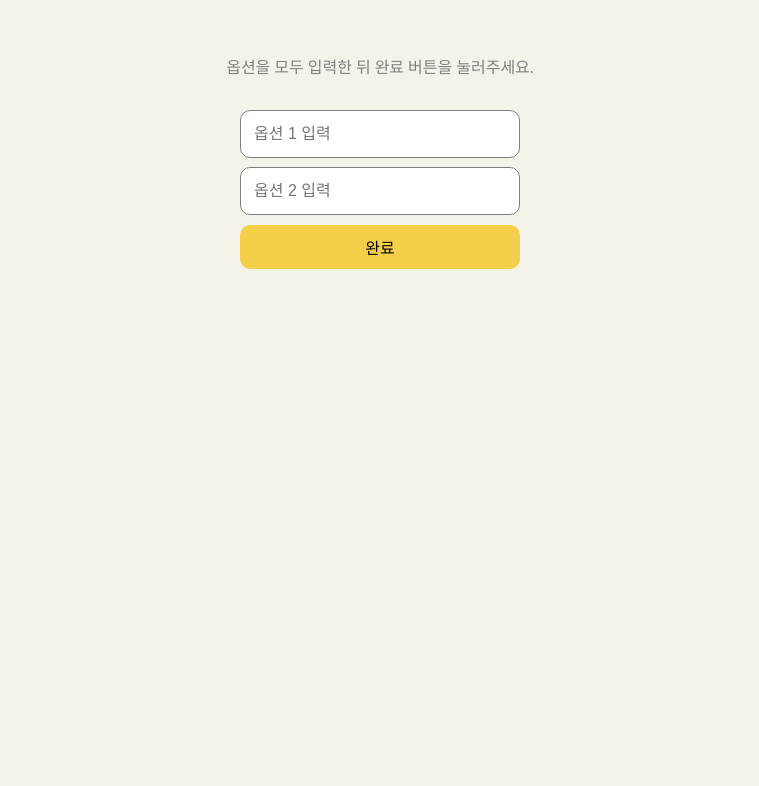
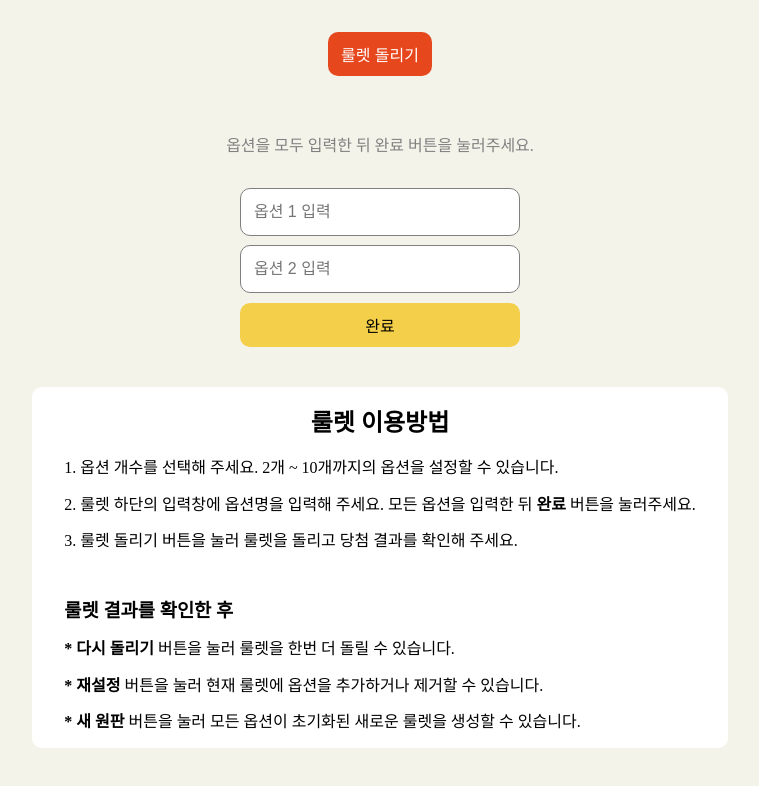
Before and after one commit to Yoonyesol/roulette, a Next.js app: page / in a window 1280 px wide. Shown: the part 582-1368 px from the top of the page, without its empty margins (260-1019 px from the left). Before the commit the page ends 923 px from the top, so only its background shows below. Built offline with nearby package versions, Linux system fonts and the light colour scheme.

Commit message:
🔨 chore: 메타 태그 추가 및 룰렛 사이트 이용방법 추가

```diff
--- /dev/null
+++ b/components/Explain.js
@@ -0,0 +1,37 @@
+import style from "./Explain.module.css";
+
+const Explain = () => {
+  return (
+    <div className={style.container}>
+      <h2>룰렛 이용방법</h2>
+      <div className={style.content}>
+        <p>
+          1. 옵션 개수를 선택해 주세요. 2개 ~ 10개까지의 옵션을 설정할 수
+          있습니다.
+        </p>
+        <p>
+          2. 룰렛 하단의 입력창에 옵션명을 입력해 주세요. 모든 옵션을 입력한 뒤
+          <b> 완료</b> 버튼을 눌러주세요.
+        </p>
+        <p>
+          3. 룰렛 돌리기 버튼을 눌러 룰렛을 돌리고 당첨 결과를 확인해 주세요.
+        </p>
+        <br />
+        <h3>룰렛 결과를 확인한 후</h3>
+        <p>
+          <b>* 다시 돌리기</b> 버튼을 눌러 룰렛을 한번 더 돌릴 수 있습니다.
+        </p>
+        <p>
+          <b>* 재설정</b> 버튼을 눌러 현재 룰렛에 옵션을 추가하거나 제거할 수
+          있습니다.
+        </p>
+        <p>
+          <b>* 새 원판</b> 버튼을 눌러 모든 옵션이 초기화된 새로운 룰렛을 생성할
+          수 있습니다.
+        </p>
+      </div>
+    </div>
+  );
+};
+
+export default Explain;
--- /dev/null
+++ b/components/Explain.module.css
@@ -0,0 +1,16 @@
+.container {
+  margin: 2.5rem 0;
+  padding: 1rem 2rem;
+  display: flex;
+  flex-direction: column;
+  gap: 1rem;
+  background-color: white;
+  border-radius: 10px;
+}
+
+.content {
+  text-align: start;
+  display: flex;
+  flex-direction: column;
+  gap: 0.8rem;
+}
--- a/components/Roulette.js
+++ b/components/Roulette.js
@@ -151,6 +151,7 @@ const Roulette = () => {
 
   return (
     <div className={style.container}>
+      <h1>룰렛 돌리기</h1>
       <div className={style.optionContainer}>
         <h3>옵션 개수 선택</h3>
         <p>(2 ~ 10개 선택)</p>
--- a/pages/index.js
+++ b/pages/index.js
@@ -1,24 +1,24 @@
 import AdSense from "@/components/AdSense";
 import Roulette from "../components/Roulette";
 import Head from "next/head";
+import Explain from "@/components/Explain";
 
 const Home = () => {
   return (
     <div>
       <Head>
-        <title>심플 룰렛</title>
+        <link rel="icon" type="image" href="/favicon.ico" />
+        <meta property="og:type" content="website" />
+        <meta property="og:title" content="심플 룰렛" />
         <meta
           name="description"
-          content="흥미로운 룰렛 게임을 간단히 플레이할 수 있는 사이트입니다. 결정이 필요한 다양한 상황에서 룰렛 당첨 결과를 유용하게 사용해 보세요!"
+          content="흥미로운 룰렛 게임을 간단히 플레이할 수 있는 사이트입니다. 결정이 필요한 다양한 상황에서 룰렛 결과를 유용하게 사용해 보세요!"
         />
-        <meta
-          name="keywords"
-          content="룰렛, 네이버 룰렛, 게임, 온라인, 재미, 선택장애, 흥미, 당첨"
-        />
+        <meta property="og:url" content="https://roulette.timeqlife.com" />
+        <meta property="og:image" content="/thumbnail.png" />
         <meta name="viewport" content="initial-scale=1.0, width=device-width" />
         <meta name="author" content="룰렛 게임사" />
         <meta name="email" content="seaofiandme@google.com" />
-        <meta property="og:type" content="website" />
         <meta
           name="naver-site-verification"
           content={process.env.NAVER_SEARCH_VERIFY_KEY}
@@ -27,6 +27,7 @@ const Home = () => {
       <AdSense adSlot={"8185832302"} />
       <Roulette />
       <AdSense adSlot={"8185832302"} />
+      <Explain />
     </div>
   );
 };
```
Also changed, not shown: public/thumbnail.png (added).
